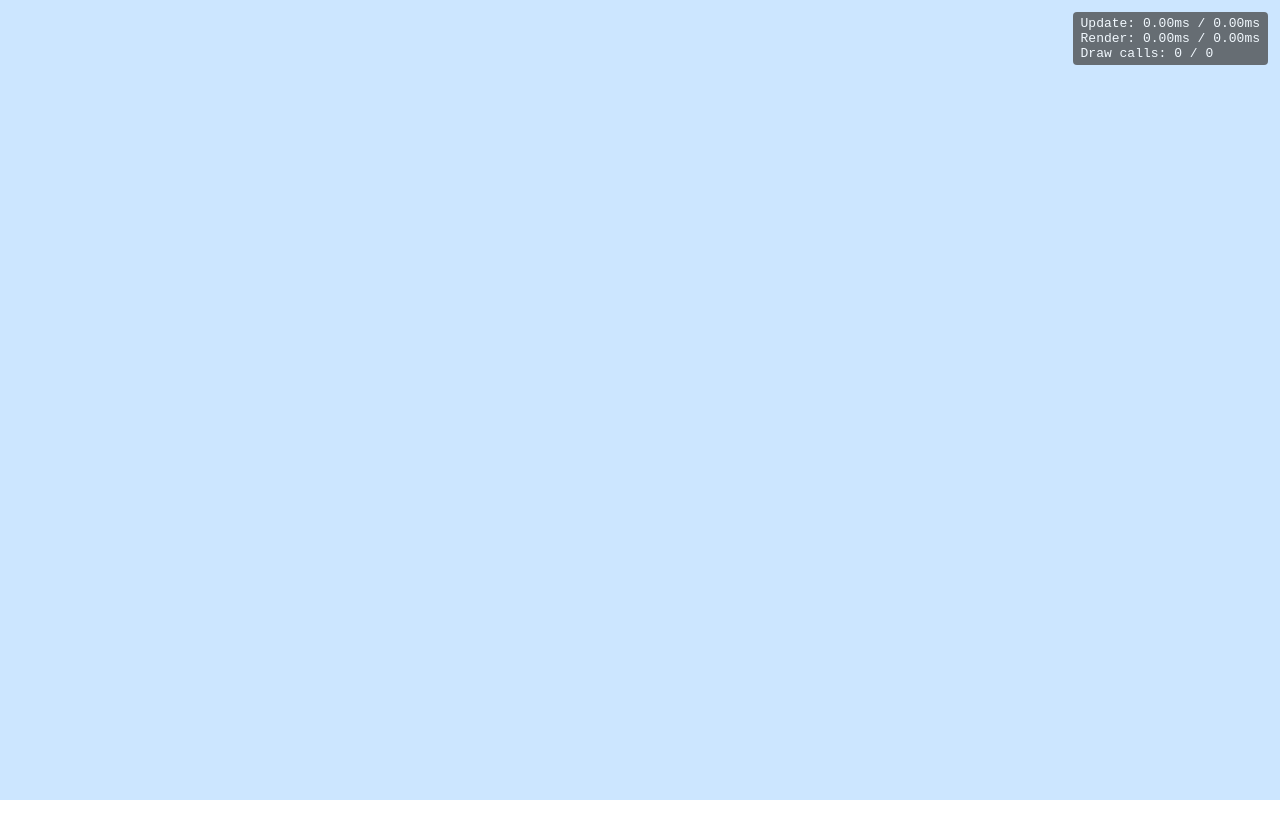
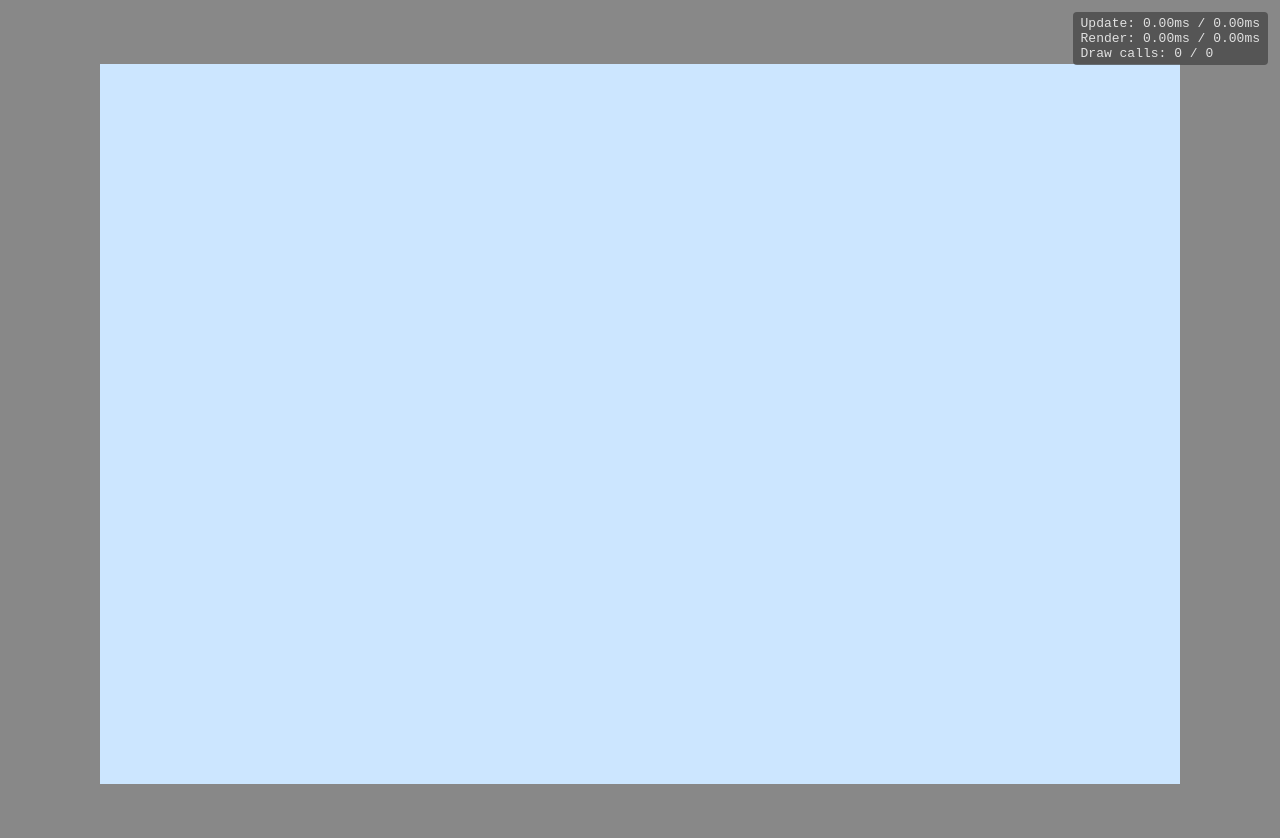
Before and after one commit to skishore/wave, a website with bundled scripts: page index.html in a window 1280 px wide. Before the commit the page ends 800 px from the top, so only its background shows below. Built offline with nearby package versions, Linux system fonts and the light colour scheme.

Commit message:
Add rendering options with URL params

```diff
--- a/index.html
+++ b/index.html
@@ -7,19 +7,44 @@
 
     <style type="text/css">
       body {
-        margin: none;
+        background-color: #888;
+        margin: 0;
+        padding: 0;
         overflow: hidden;
+        text-align: center;
       }
 
-      #container, #container>canvas {
+      #container {
+        display: inline-block;
         overflow: hidden;
+        text-align: left;
+      }
+
+      #container.small {
+        margin: 32px;
+        height: 360px;
+        width: 640px;
+      }
+
+      #container.large {
+        margin: 64px;
+        height: 720px;
+        width: 1080px;
+      }
+
+      #container.fullscreen {
         position: absolute;
+        left: 0;
+        top: 0;
         bottom: 0;
-        left: 0;
         right: 0;
-        top: 0;
+      }
+
+      #container>canvas {
+        image-rendering: crisp-edges;
+        image-rendering: pixelated;
+        width: 100%;
         height: 100%;
-        width: 100%;
       }
 
       #stats {
--- a/src/engine.ts
+++ b/src/engine.ts
@@ -203,6 +203,10 @@ class Performance {
     const tick = Math.round(1000 * (performance.now() - this.last));
     this.sum += tick - this.ticks[index];
     this.ticks[index] = tick;
+  }
+
+  frame(): int {
+    return this.index;
   }
 
   max(): number {
@@ -728,6 +732,7 @@ class Env {
     const renderer_stats = this.renderer.render();
 
     const timing = this.timing;
+    if (timing.updatePerf.frame() % 10 !== 0) return;
     const stats = `Update: ${this.formatStat(timing.updatePerf)}\r\n` +
                   `Render: ${this.formatStat(timing.renderPerf)}\r\n` +
                   renderer_stats;
--- a/src/renderer.ts
+++ b/src/renderer.ts
@@ -629,8 +629,16 @@ class Renderer {
   private meshes: BasicMesh[];
 
   constructor(canvas: HTMLCanvasElement) {
-    canvas.width = canvas.clientWidth;
-    canvas.height = canvas.clientHeight;
+    const params = new URLSearchParams(window.location.search);
+    const size   = params.get('size') || 'large';
+    const base   = size === 'small' ? '1' : '2';
+    const scale  = parseFloat(params.get('scale') || base);
+
+    const container = nonnull(canvas.parentElement);
+    container.classList.add(size);
+
+    canvas.width = canvas.clientWidth / scale;
+    canvas.height = canvas.clientHeight / scale;
     this.camera = new Camera(canvas.width, canvas.height);
 
     const gl = nonnull(canvas.getContext('webgl2', {alpha: false}));
```
